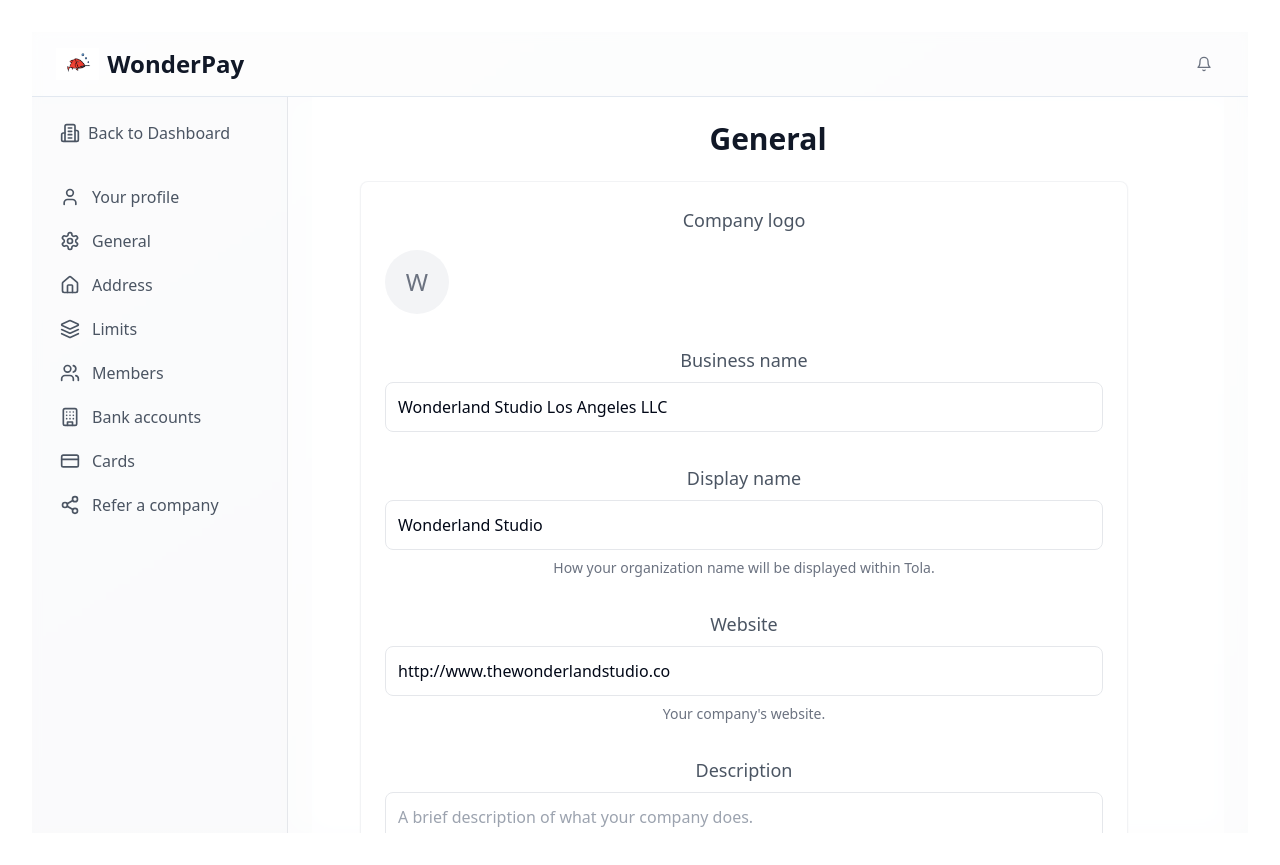
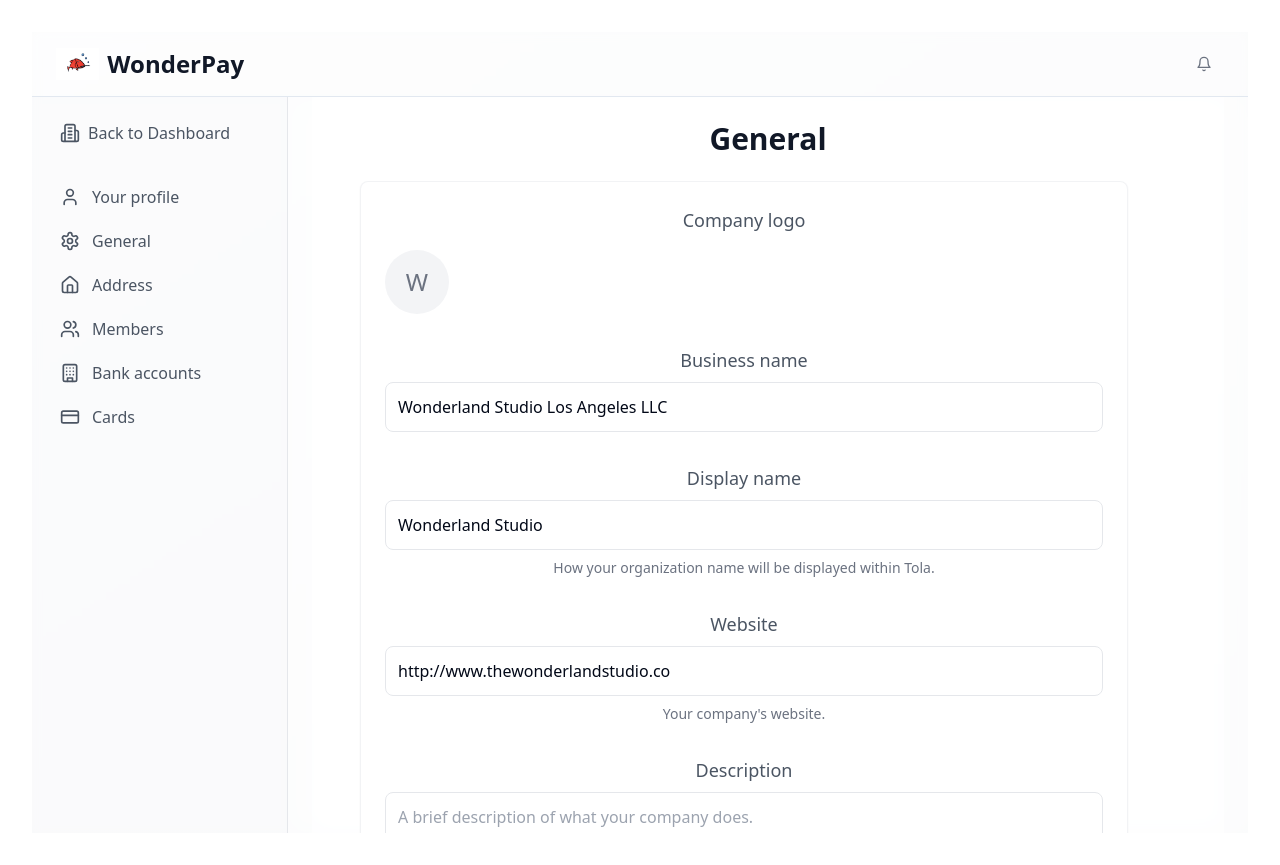
Before and after one commit to wonderlandstudio/wonderpay-front-end, a React (Vite) app: page /dashboard/settings in a window 1280 px wide. Built offline with nearby package versions, Linux system fonts and the light colour scheme.

Commit message:
Remove 'Refer a Company' and 'Limits' from Settings Sidebar
This commit updates the SettingsSidebar component by removing the navigation items for 'Refer a company' and 'Limits'.
[skip gpt_engineer]

```diff
--- a/src/components/layout/SettingsSidebar.tsx
+++ b/src/components/layout/SettingsSidebar.tsx
@@ -6,22 +6,18 @@ import {
   User,
   Home,
   Building2,
-  Layers,
   Users,
   Building,
   CreditCard,
-  Share2
 } from "lucide-react";
 
 const navigation = [
   { name: 'Your profile', href: '/dashboard/settings/profile', icon: User },
   { name: 'General', href: '/dashboard/organization-settings', icon: Settings },
   { name: 'Address', href: '/dashboard/settings/address', icon: Home },
-  { name: 'Limits', href: '/dashboard/settings/limits', icon: Layers },
   { name: 'Members', href: '/dashboard/settings/members', icon: Users },
   { name: 'Bank accounts', href: '/dashboard/settings/bank-accounts', icon: Building },
   { name: 'Cards', href: '/dashboard/settings/cards', icon: CreditCard },
-  { name: 'Refer a company', href: '/dashboard/settings/refer', icon: Share2 },
 ];
 
 const SettingsSidebar = () => {
```
